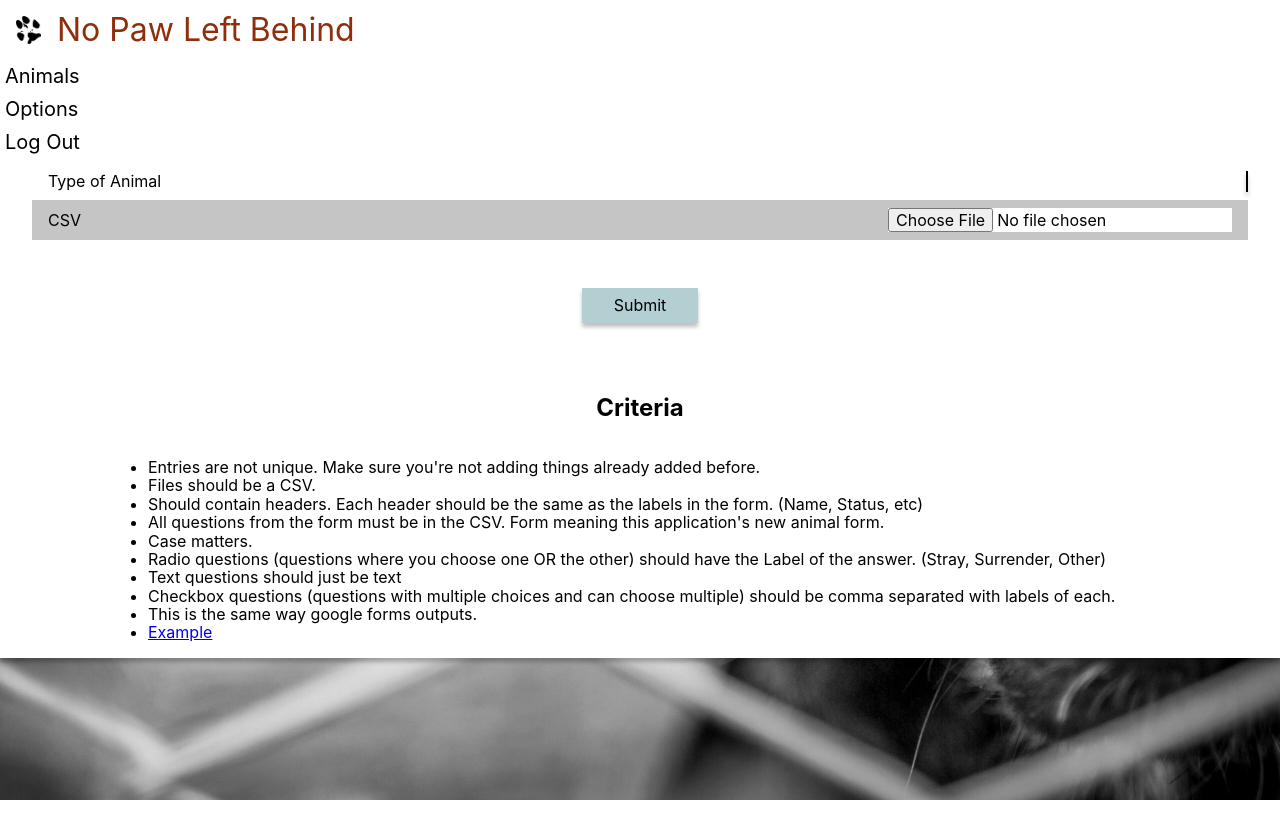
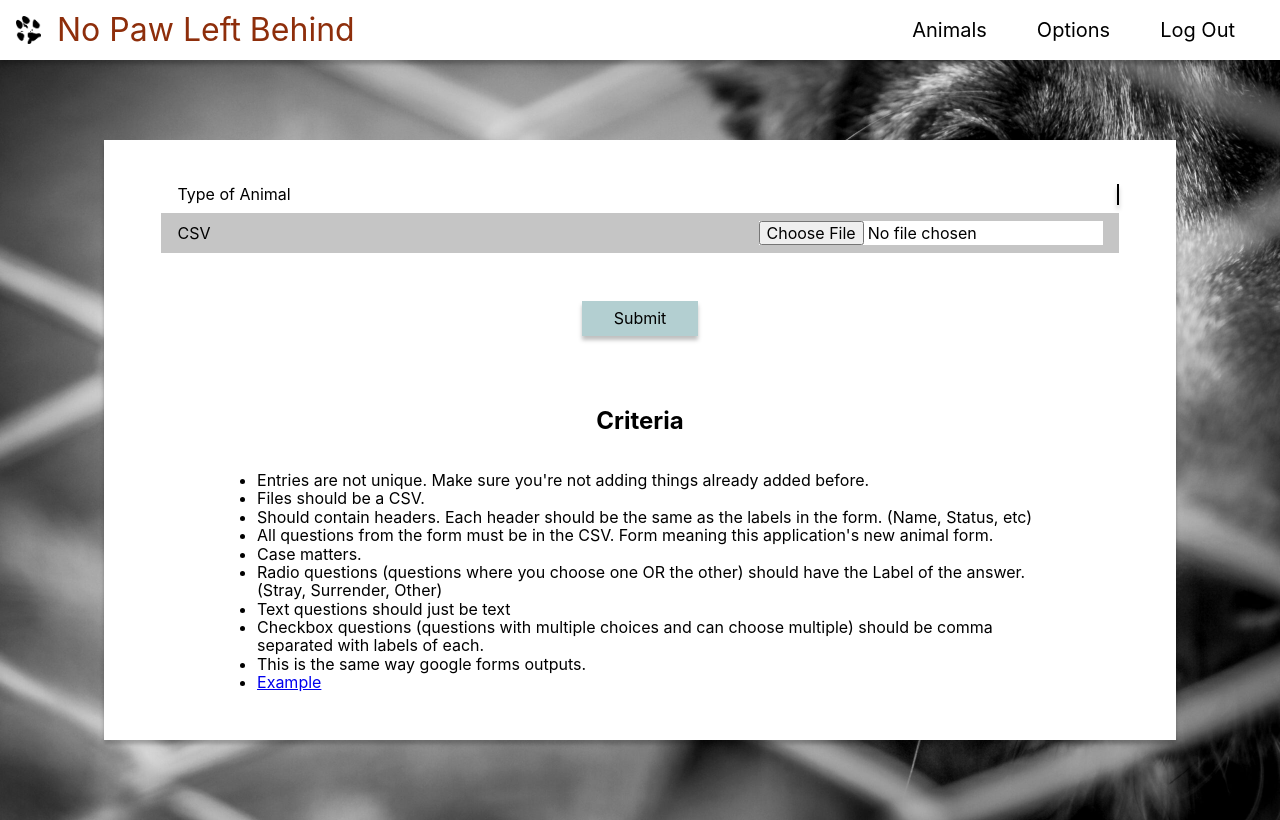
Before and after one commit to ValliereMagic/NPLBAM, a Flask app: template nplbam/app/templates/csv.html in a window 1280 px wide. Run offline with Flask 2, Linux system fonts and the light colour scheme; the template is opened without the code that fills it, so the values that code supplies are empty.

Commit message:
Revert "Minor changes for the mobile view"
This reverts commit b5c5417acc2f7d0e999f7e51c069e7095169a1a2.

```diff
--- a/nginx/root/static/css/default.css
+++ b/nginx/root/static/css/default.css
@@ -84,7 +84,7 @@ td {
     text-align: center;
 }
 
-@media (max-width: 1480px) {
+@media (max-width: 700px) {
     table {
         width: 100%;
     }
--- a/nginx/root/static/css/form.css
+++ b/nginx/root/static/css/form.css
@@ -71,7 +71,7 @@ ul {
     width: 80%;
 }
 
-@media (max-width: 1480px) {
+@media (max-width: 700px) {
     .radioQ {
         flex-direction: column;
         align-items: flex-end;
--- a/nginx/root/static/css/gallery.css
+++ b/nginx/root/static/css/gallery.css
@@ -192,7 +192,7 @@ form>div>input {
     margin-bottom: 1em;
 }
 
-@media (max-width: 1480px) {
+@media (max-width: 700px) {
     .infoline {
         width: 100%;
     }
--- a/nginx/root/static/css/index.css
+++ b/nginx/root/static/css/index.css
@@ -54,7 +54,7 @@ form div>span {
     padding: 0.5em;
 }
 
-@media (max-width: 1480px) {
+@media (max-width: 700px) {
     form {
         width: unset;
     }
--- a/nginx/root/static/css/styles.css
+++ b/nginx/root/static/css/styles.css
@@ -86,7 +86,7 @@ body>header {
     box-shadow: 0px 4px 4px var(--drop-shadow-colour);
 }
 
-@media (max-width: 1480px) {
+@media (max-width: 700px) {
     header {
         flex-direction: column;
         align-items: flex-start !important;
@@ -104,7 +104,7 @@ GENERAL
 #######
 */
 
-@media (max-width: 1480px) {
+@media (max-width: 700px) {
     main>div {
         width: 100% !important;
         margin: 0 !important;
--- a/nplbam/app/templates/base_template.html
+++ b/nplbam/app/templates/base_template.html
@@ -7,7 +7,6 @@
         <link rel="icon" type="image/png" sizes="32x32" href="favicon/favicon-32x32.png">
         <link rel="icon" type="image/png" sizes="16x16" href="favicon/favicon-16x16.png">
         <link rel="manifest" href="/site.webmanifest">
-        <meta name="viewport" content="width=device-width, initial-scale=1"/>
         <link rel="stylesheet" href="static/css/normalize.css" />
         <link rel="stylesheet" href="static/css/styles.css" />
         <link rel="stylesheet" href="static/css/{% block css %}{% endblock %}.css" />
```
